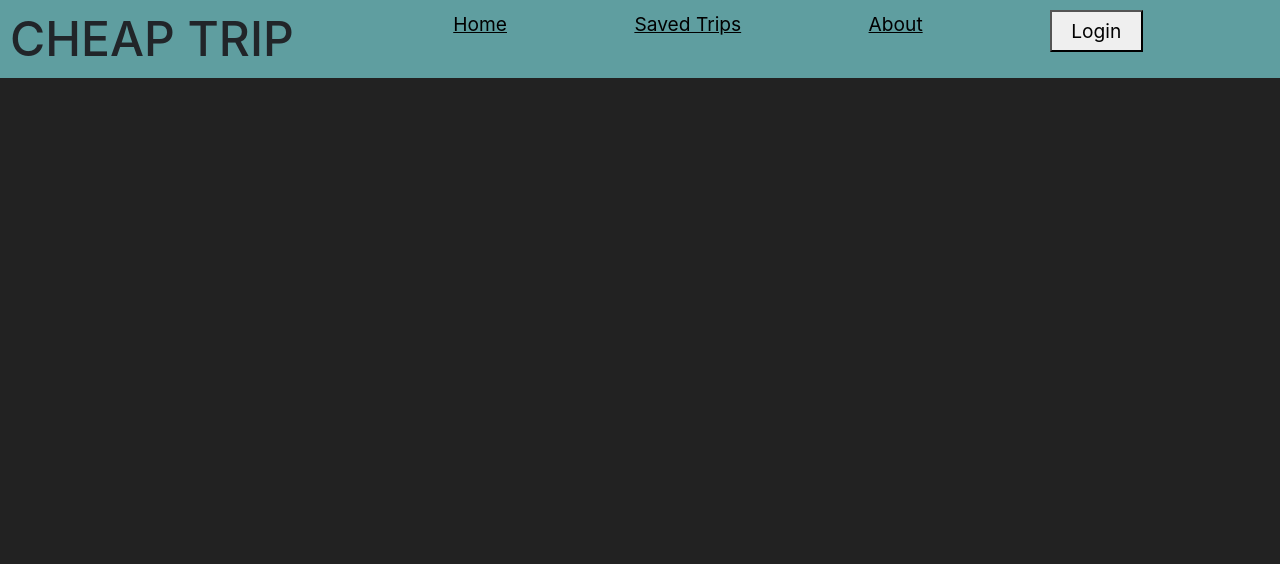
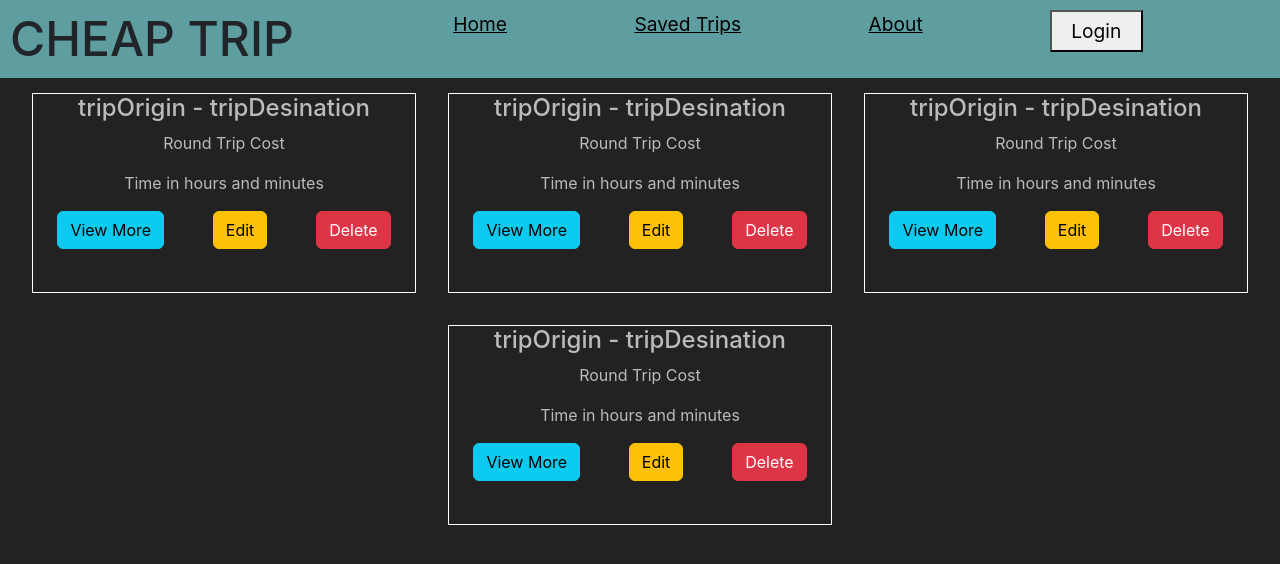
Before and after one commit to 301-Cheap-Trip/cheap-trip-frontend, a React (Create React App) app: page /saved-trips in a window 1280 px wide. Shown: the top 564 px of the page. Built offline with nearby package versions, Linux system fonts and the light colour scheme.

Commit message:
saved trips page and components take 1

```diff
--- a/src/App.js
+++ b/src/App.js
@@ -3,6 +3,7 @@ import './App.css';
 import NewTripForm from './Components/NewTripForm/NewTripForm';
 import NavBar from './Components/NavBar/NavBar';
 import Profile from './Components/About/About';
+import SavedTripsPage from './Components/SavedTripsPage/SavedTripsPage';
 import axios from 'axios';
 import { BrowserRouter as Router, Routes, Route } from 'react-router-dom';
 
@@ -11,7 +12,7 @@ class App extends React.Component {
     super(props)
     this.state = {
       currentTrip: {},
-      tripList: [],
+      tripList: [1, 2, 3, 4],
       userInformation: {},
       gasPrice: 3.505,
       receivedTripInfo: false
@@ -69,6 +70,7 @@ class App extends React.Component {
               closeNewTripModal={this.closeNewTripModal}
               gasPrice={this.state.gasPrice} />} />
             <Route exact path='/about' element={<Profile/>} />
+            <Route exact path='/saved-trips' element={<SavedTripsPage tripList={this.state.tripList}/>} />
           </Routes>
         </div>
       </Router >
--- a/src/Components/NavBar/NavBar.js
+++ b/src/Components/NavBar/NavBar.js
@@ -8,7 +8,7 @@ class NavBar extends React.Component {
         <h1>CHEAP TRIP</h1>
         <ul>
           <li><a href="/">Home</a></li>
-          <li><a href="/">Saved Trips</a></li>
+          <li><a href="/saved-trips">Saved Trips</a></li>
           <li><a href="/about">About</a></li>
           <li><button>Login</button></li>
         </ul>
--- /dev/null
+++ b/src/Components/SavedTrip/SavedTrip.css
@@ -0,0 +1,11 @@
+.SavedTrip {
+  height: 200px;
+  border: 1px solid white;
+  width: 30%;
+}
+
+.button-group {
+  margin: 0 auto;
+  display: flex;
+  justify-content: space-around;
+}
--- /dev/null
+++ b/src/Components/SavedTrip/SavedTrip.js
@@ -0,0 +1,22 @@
+import React from "react";
+import './SavedTrip.css';
+import Button from "react-bootstrap/esm/Button";
+
+class SavedTrip extends React.Component {
+  render() {
+    return (
+      <div className="SavedTrip">
+        <h4>tripOrigin - tripDesination</h4>
+        <p>Round Trip Cost</p>
+        <p>Time in hours and minutes</p>
+        <div className="button-group">
+        <Button className="button" variant="info" >View More</Button>
+        <Button className="button" variant="warning" >Edit</Button>
+        <Button className="button" variant="danger" >Delete</Button>
+        </div>
+      </div>
+    )
+  }
+}
+
+export default SavedTrip;
--- /dev/null
+++ b/src/Components/SavedTripsPage/SavedTripsPage.css
@@ -0,0 +1,8 @@
+.SavedTripsPage {
+  display: flex;
+  flex-direction: wrap;
+  flex-wrap: wrap;
+  gap:2em;
+  justify-content: center;
+  margin-top: 15px;
+}
--- /dev/null
+++ b/src/Components/SavedTripsPage/SavedTripsPage.js
@@ -0,0 +1,19 @@
+import React from "react";
+import './SavedTripsPage.css';
+import SavedTrip from "../SavedTrip/SavedTrip";
+
+class SavedTripsPage extends React.Component {
+  render() {
+    return (
+      <div className="SavedTripsPage">
+        {this.props.tripList.map(trip => {
+          return (
+            <SavedTrip/>
+          )
+        })}
+      </div>
+    )
+  }
+}
+
+export default SavedTripsPage;
```
